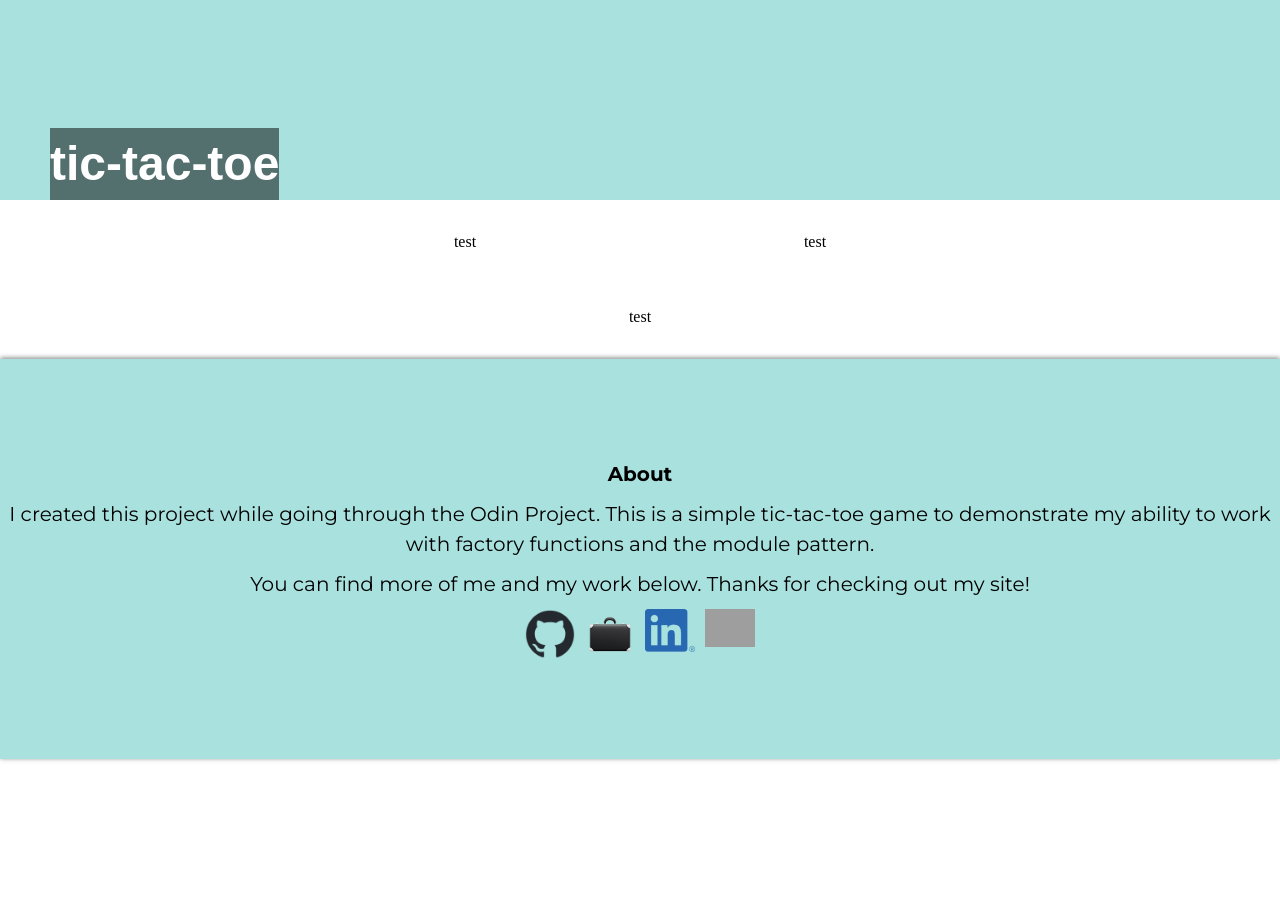
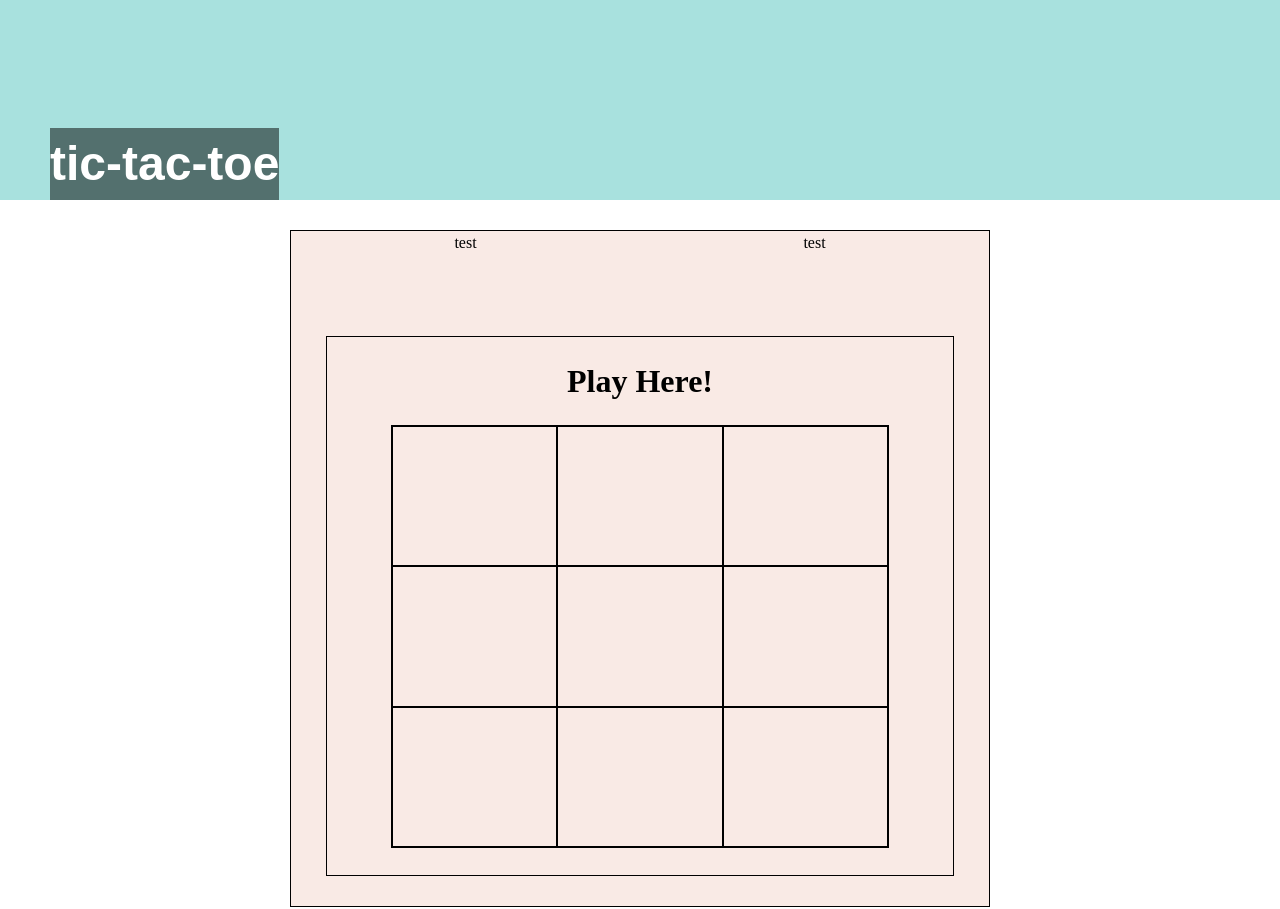
Before and after one commit to TurnerHelical/ticTacToe, a plain HTML site: page index.html in a window 1280 px wide. Shown: the top 909 px of the page. Before the commit the page ends 800 px from the top, so only its background shows below. Drawn offline with Linux system fonts and the light colour scheme; grey boxes are pictures that could not be loaded; a web font is replaced by a local one.

Commit message:
built out the game board and positioned it

```diff
--- a/index.html
+++ b/index.html
@@ -21,10 +21,28 @@
         </div>
     </header>
     <main>
-        <div id="mainContainer">
+        <div id="mainContainer" class="borderDiv">
             <p class="player">test</p>
             <p class="player">test</p>
-            <p id="gameBoard">test</p>
+            <div id="gameBoard">
+                <div id="gameContainer" class="borderDiv">
+                    <h3>Play Here!</h3>
+                    <div class="borderDiv" id="board">
+                        <div class="grid borderDiv" id="1-1"></div>
+                        <div class="grid borderDiv" id="1-2"></div>
+                        <div class="grid borderDiv" id="1-3"></div>
+                        <div class="grid borderDiv" id="2-1"></div>
+                        <div class="grid borderDiv" id="2-2"></div>
+                        <div class="grid borderDiv" id="2-3"></div>
+                        <div class="grid borderDiv" id="3-1"></div>
+                        <div class="grid borderDiv" id="3-2"></div>
+                        <div class="grid borderDiv" id="3-3"></div>
+
+                    </div>
+
+                </div>
+            </div>
+
         </div>
     </main>
     <footer>
--- a/style.css
+++ b/style.css
@@ -26,11 +26,17 @@ main {
     width: 100%;
 }
 
+.borderDiv {
+    border: 1px black solid;
+}
+
 #mainContainer {
     display: grid;
     grid-template: 75px 1fr / 50% 50%;
     width: 700px;
     justify-content: center;
+    background-color: #F9EAE5;
+
 }
 
 .player {
@@ -40,7 +46,35 @@ main {
 #gameBoard {
     grid-area: 2 / 1 / 3 / 3;
     text-align: center;
+    display: flex;
+    justify-content: center;
+    align-items: center;
+    height: 600px;
 }
+
+#gameContainer {
+    display: flex;
+    flex-direction: column;
+    justify-content: start;
+    align-items: center;
+    height: 90%;
+    width: 90%;
+    padding: 20px;
+    gap: 20px;
+}
+
+#gameContainer h3 {
+    font-size: 32px;
+}
+
+#board {
+    height: 85%;
+    width: 85%;
+    display: grid;
+    grid-template: 1fr 1fr 1fr / 1fr 1fr 1fr
+}
+
+
 
 footer {
     display: flex;
```
